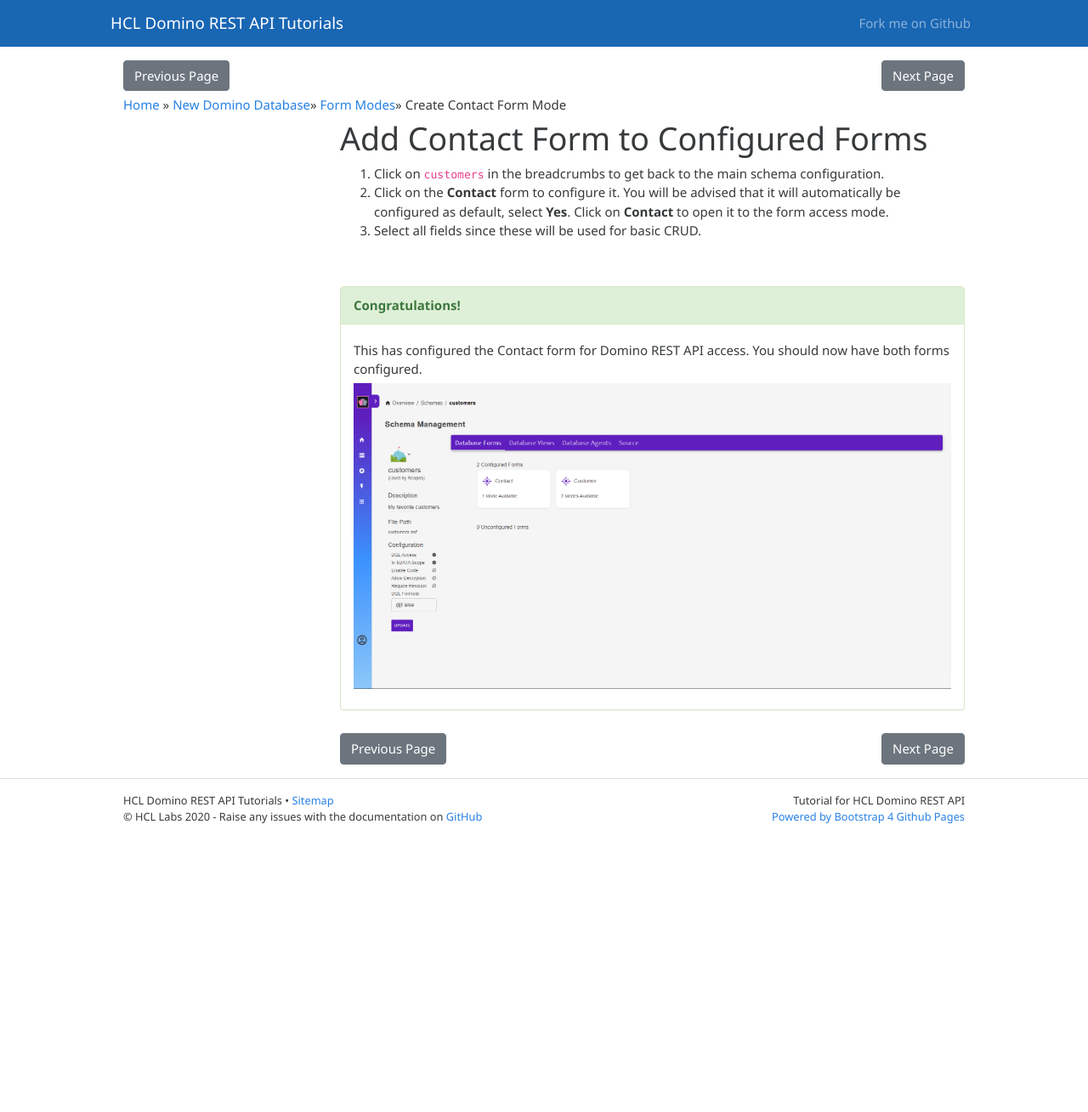
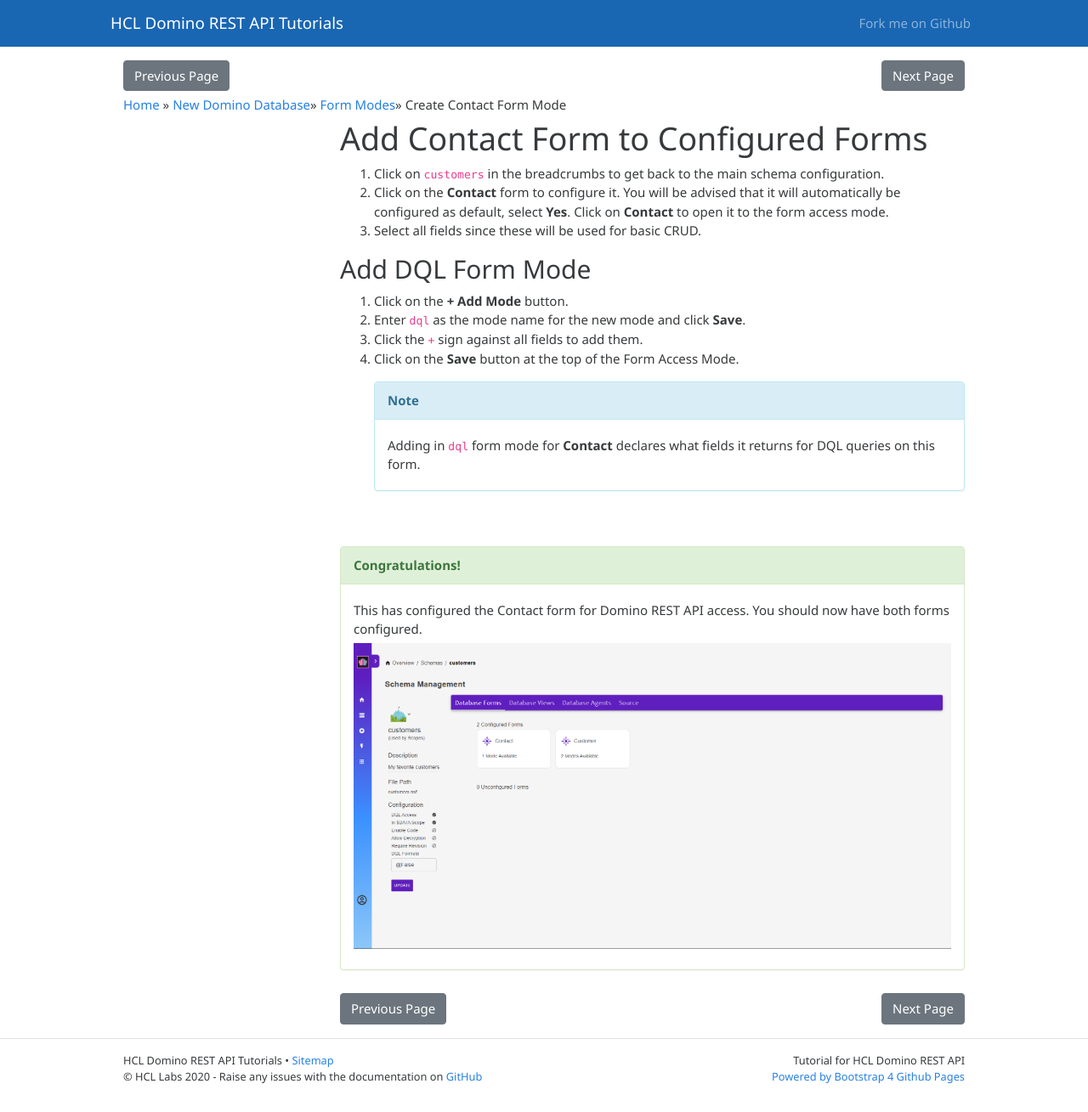
Before and after one commit to HCL-TECH-SOFTWARE/domino-keep-tutorials, a Jekyll site: the page built from pages/domino-new/formModes/contact.md, in a window 1280 px wide. Shown: the whole page at 85% size. Built offline with Jekyll 4.4.1, drawn with Linux system fonts in a browser that asks for light colours; before the commit the page ends 1003 px from its top, so only the background shows below that.

Commit message:
Update pre requisites for running DQL queries

```diff
--- a/pages/domino-new/formModes/contact.md
+++ b/pages/domino-new/formModes/contact.md
@@ -18,6 +18,21 @@
 2. Click on the **Contact** form to configure it. You will be advised that it will automatically be configured as default, select **Yes**. Click on **Contact** to open it to the form access mode.
 3. Select all fields since these will be used for basic CRUD.
 
+## Add DQL Form Mode
+
+1. Click on the **+ Add Mode** button.
+2. Enter `dql` as the mode name for the new mode and click **Save**.
+3. Click the `+` sign against all fields to add them.
+4. Click on the **Save** button at the top of the Form Access Mode.
+
+    <div class="panel panel-info">
+    **Note**
+    {: .panel-heading}
+    <div class="panel-body">
+    Adding in `dql` form mode for **Contact** declares what fields it returns for DQL queries on this form.
+    </div>
+    </div>
+
 <br/>
 
 <div class="panel panel-success">
```
Also changed, not shown: pages/domino-new/dataAccess/query.md (+1 -1 lines), pages/domino-new/setup/update-schema.md (+4 -3 lines).
